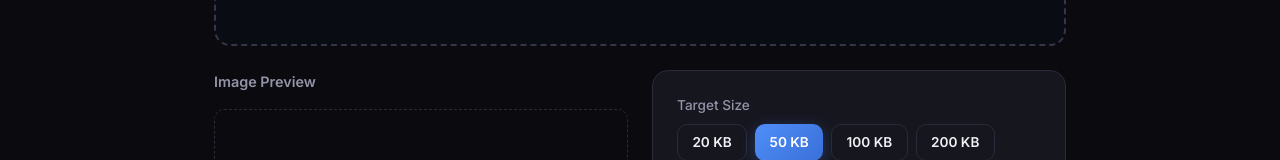
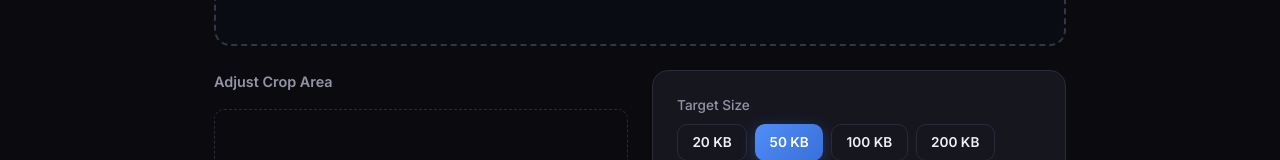
Before and after one commit to Vijayendar17/image, a Next.js app: page /compress-image-to-50kb in a window 1280 px wide. Shown: the part 546-706 px from the top of the page. Built offline with nearby package versions, Linux system fonts and the light colour scheme.

Commit message:
feat: make cropper visible by default and instantly update crop box on preset change

```diff
--- a/src/app/components/ImageCropper.tsx
+++ b/src/app/components/ImageCropper.tsx
@@ -39,39 +39,32 @@ export default function ImageCropper({ imageSrc, aspectRatio, onCropChange }: Im
     const nh = imgRef.current.naturalHeight;
     setNaturalW(nw);
     setNaturalH(nh);
-    // Clamp to reasonable display bounds: max 16/9, min 1/2
     const ar = nw / nh;
     const clampedAr = Math.min(Math.max(ar, 0.5), 16 / 9);
     setImgAspectRatio(`${clampedAr}`);
     setImgLoaded(true);
+  };
 
-    if (aspectRatio) {
-      // Initialize crop box to match target aspect ratio
-      const containerAR = clampedAr;
-      // crop box dimensions in % of container
+  useEffect(() => {
+    if (imgLoaded && aspectRatio) {
+      const ar = naturalW / naturalH;
+      const clampedAr = Math.min(Math.max(ar, 0.5), 16 / 9);
+      const ratio = aspectRatio / clampedAr;
       let w = 80;
-      let h = (w / containerAR) * (1 / aspectRatio) * containerAR;
-      // Simpler: the crop box percent width/height represent fractions of the container
-      // Target aspect ratio in container-space:
-      // (w% * containerW) / (h% * containerH) = aspectRatio
-      // => w/h = aspectRatio * containerH / containerW = aspectRatio / containerAR
-      h = w * (1 / aspectRatio) / containerAR;
-      // h should be expressed as % of containerH, w as % of containerW
-      // Actually let's think in terms of the container pixel space:
-      // w_px = w% * containerW, h_px = h% * containerH
-      // w_px / h_px = w% * containerW / (h% * containerH) = (w/h) * containerAR = targetAR
-      // So: w/h = targetAR / containerAR
-      const ratio = aspectRatio / clampedAr;
-      w = 80;
-      h = w / ratio;
+      let h = w / ratio;
       if (h > 90) { h = 90; w = h * ratio; }
       if (w > 90) { w = 90; h = w / ratio; }
 
       const newCrop = { x: (100 - w) / 2, y: (100 - h) / 2, width: w, height: h };
       setCrop(newCrop);
-      updateParent(newCrop, 1, { x: 0, y: 0 }, nw, nh);
+      // Don't call updateParent immediately in effect to avoid loops,
+      // but we should pass the initial state up.
+      // We can rely on endDrag or the parent's current state,
+      // but it's better to update it safely:
+      onCropChange({ ...newCrop, zoom, panX: pan.x, panY: pan.y, naturalW, naturalH });
     }
-  };
+  // eslint-disable-next-line react-hooks/exhaustive-deps
+  }, [aspectRatio, imgLoaded, naturalW, naturalH]);
 
   const updateParent = useCallback((
     c: Crop,
--- a/src/app/compress-image-to-50kb/CompressImageClient.tsx
+++ b/src/app/compress-image-to-50kb/CompressImageClient.tsx
@@ -162,7 +162,7 @@ export default function CompressImageClient() {
   const [customKB, setCustomKB] = useState("");
   const maxDim = 1920;
   const [compressing, setCompressing] = useState(false);
-  const [isManualCrop, setIsManualCrop] = useState(false);
+  const [isManualCrop, setIsManualCrop] = useState(true);
   const [manualCrop, setManualCrop] = useState<Crop | null>(null);
   const [result, setResult] = useState<{
     blob: Blob;
@@ -183,7 +183,7 @@ export default function CompressImageClient() {
     setFile(f);
     setError("");
     setResult(null);
-    setIsManualCrop(false);
+    setIsManualCrop(true);
     const reader = new FileReader();
     reader.onload = (e) => setPreview(e.target?.result as string);
     reader.readAsDataURL(f);
@@ -280,7 +280,7 @@ export default function CompressImageClient() {
           <div style={{ display: "flex", flexDirection: "column", gap: "1rem" }}>
             <div style={{ display: "flex", justifyContent: "space-between", alignItems: "center" }}>
               <p style={{ fontSize: "0.9rem", fontWeight: 600, color: "var(--text-secondary)" }}>
-                {isManualCrop ? "Adjust Crop Area" : "Image Preview"}
+                {isManualCrop ? "Adjust Crop Area" : "Original Image Preview"}
               </p>
               {file && (
                 <button
@@ -288,7 +288,7 @@ export default function CompressImageClient() {
                   style={{ padding: "0.25rem 0.6rem", fontSize: "0.75rem" }}
                   onClick={() => setIsManualCrop(!isManualCrop)}
                 >
-                  {isManualCrop ? "✓ Done" : "✂️ Edit & Crop"}
+                  {isManualCrop ? "✓ Hide Cropper" : "✂️ Show Cropper"}
                 </button>
               )}
             </div>
--- a/src/app/passport-photo-resize/PassportPhotoClient.tsx
+++ b/src/app/passport-photo-resize/PassportPhotoClient.tsx
@@ -144,7 +144,7 @@ export default function PassportPhotoClient() {
   const [result, setResult] = useState<{ blob: Blob; url: string; width: number; height: number } | null>(null);
   const [error, setError] = useState("");
   const [dragging, setDragging] = useState(false);
-  const [isManualCrop, setIsManualCrop] = useState(false);
+  const [isManualCrop, setIsManualCrop] = useState(true);
   const [manualCrop, setManualCrop] = useState<Crop | null>(null);
   const inputRef = useRef<HTMLInputElement>(null);
 
@@ -153,7 +153,7 @@ export default function PassportPhotoClient() {
     setFile(f);
     setError("");
     setResult(null);
-    setIsManualCrop(false);
+    setIsManualCrop(true);
     const reader = new FileReader();
     reader.onload = (e) => setPreview(e.target?.result as string);
     reader.readAsDataURL(f);
@@ -219,14 +219,14 @@ export default function PassportPhotoClient() {
             <div style={{ display: "flex", flexDirection: "column", gap: "1rem" }}>
               <div style={{ display: "flex", justifyContent: "space-between", alignItems: "center" }}>
                 <p style={{ fontSize: "0.9rem", fontWeight: 600, color: "var(--text-secondary)" }}>
-                  {isManualCrop ? "Adjust Crop Area" : "Auto-Crop Preview"}
+                  {isManualCrop ? "Adjust Crop Area" : "Original Image Preview"}
                 </p>
                 <button
                   className={`btn ${isManualCrop ? "btn-blue" : "btn-secondary"}`}
                   style={{ padding: "0.25rem 0.6rem", fontSize: "0.75rem" }}
                   onClick={() => setIsManualCrop(!isManualCrop)}
                 >
-                  {isManualCrop ? "✓ Done" : "✂️ Manual Crop"}
+                  {isManualCrop ? "✓ Hide Cropper" : "✂️ Show Cropper"}
                 </button>
               </div>
 
```
